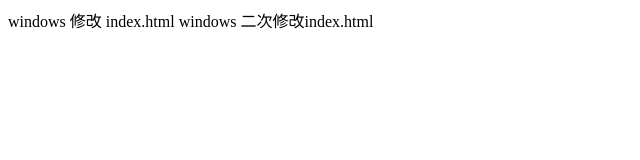
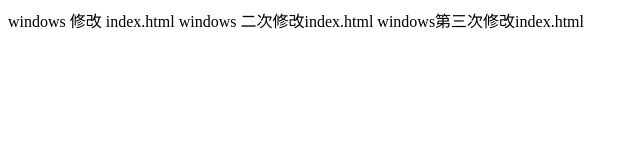
Before and after one commit to SunyanLBJ23/git_learing, a plain HTML site: page index.html in a window 1280 px wide. Shown: the whole page, without its empty margins (0-640 px from the left). Drawn offline with Linux system fonts and the light colour scheme.

Commit message:
window端第三次修改index.html

```diff
--- a/index.html
+++ b/index.html
@@ -9,5 +9,6 @@
 <body>
   windows 修改 index.html
   windows 二次修改index.html
+  windows第三次修改index.html
 </body>
 </html>
```
